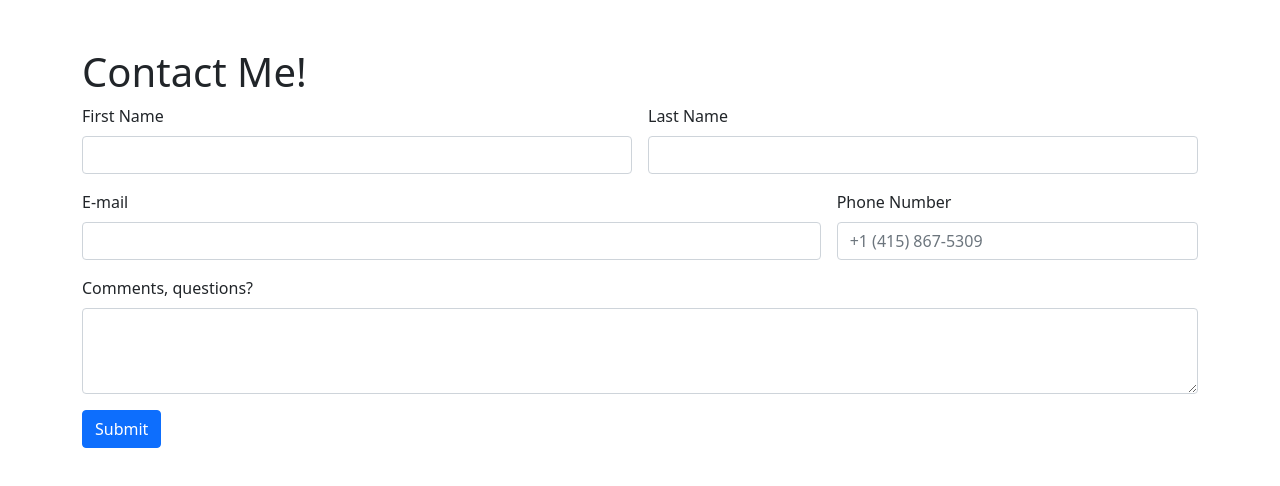
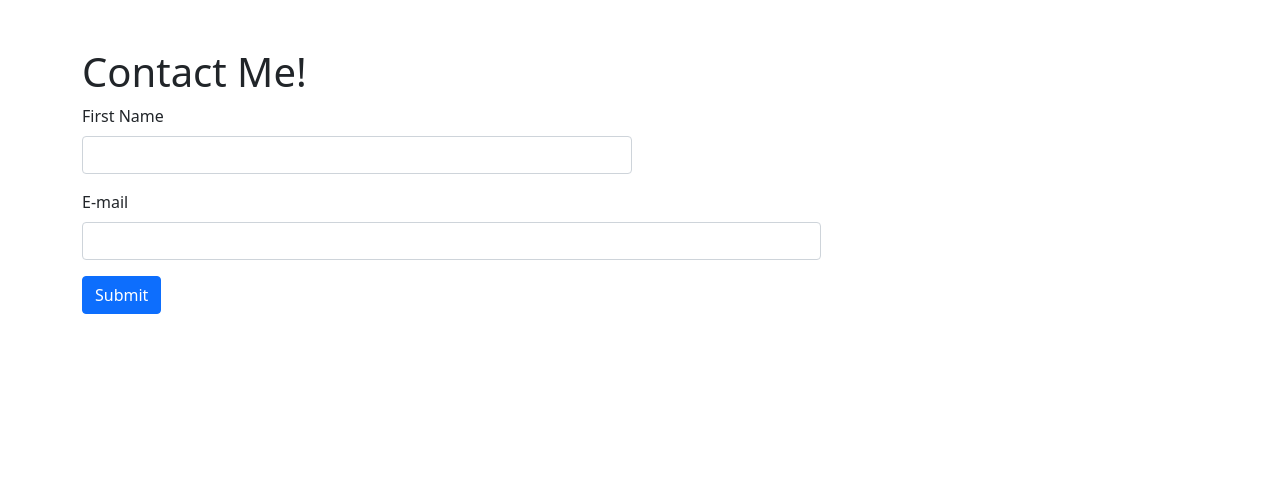
Before and after one commit to JaniPrugovecki/JaniMarketing, a plain HTML site: page index.html in a window 1280 px wide. Drawn offline with nearby package versions, Linux system fonts and the light colour scheme.

Commit message:
Add files via upload

```diff
--- a/index.html
+++ b/index.html
@@ -27,22 +27,11 @@
             <label for="firstName" class="form-label">First Name</label>
             <input type="text" class="form-control" name="name" id="firstName" required>
           </div>
-          <div class="col-md-6">
-            <label for="lastName" class="form-label">Last Name</label>
-            <input type="text" class="form-control" name="Last&nbsp;Name" id="lastName" required>
-          </div>
           <div class="col-md-8">
             <label for="emailInfo" class="form-label">E-mail</label>
             <input type="email" class="form-control" name="email" id="emailInfo" required>
           </div>
-          <div class="col-md-4">
-            <label for="phoneNumber" class="form-label">Phone Number</label>
-            <input type="text" class="form-control" name="phone" id="phoneNumber" placeholder="+1 (415) 867-5309">
-          </div>
-          <div class="col-md-12">
-            <label for="comments" class="form-label">Comments, questions?</label>
-            <textarea class="form-control" id="comments" name="comments,&nbsp;questions" rows="3" required></textarea>
-          </div>
+
           <div class="col-md-12">
             <button type="submit" class="btn btn-primary">Submit</button>
           </div>
```
